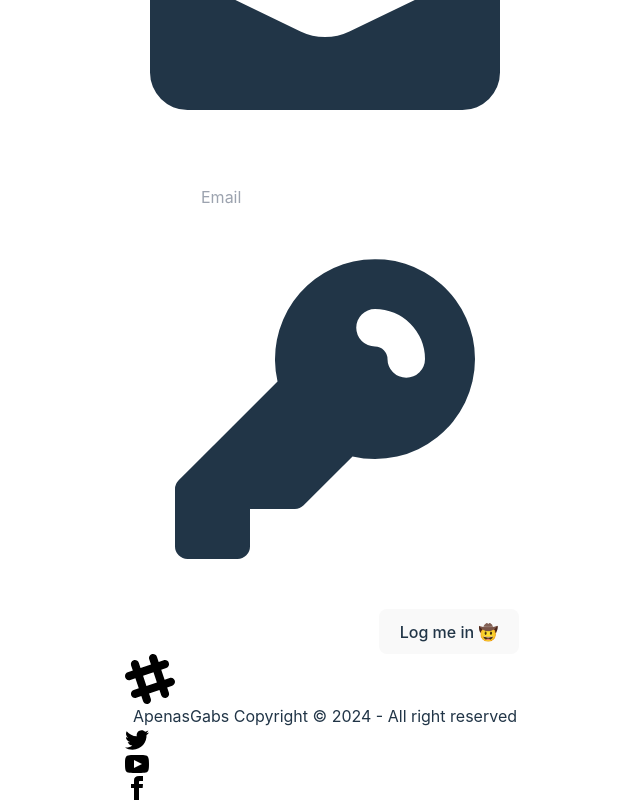
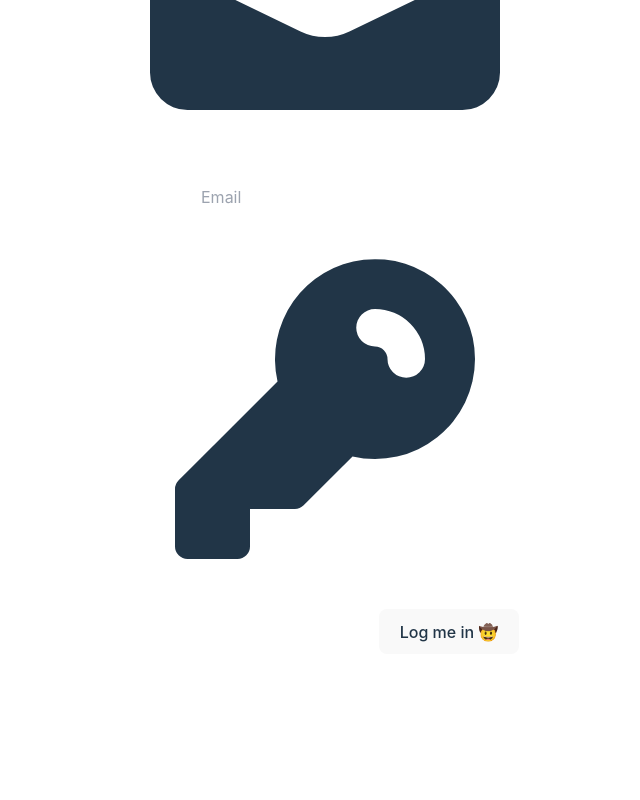
Before and after one commit to ApenasGabs/personal-blog, a React (Vite) app: page /Login in a window 1280 px wide. Shown: the part 635-1435 px from the top of the page, without its empty margins (315-955 px from the left). After the commit the page ends 1289 px from the top, so only its background shows below. Built offline with nearby package versions, Linux system fonts and the light colour scheme.

Commit message:
Atualizado componente Footer

```diff
--- a/src/pages/login/Login.tsx
+++ b/src/pages/login/Login.tsx
@@ -30,10 +30,9 @@ const Login = () => {
     handleLogin(userCredentials);
   };
   return (
-    <div className="flex flex-col justify-between h-screen w-screen overflow-hidden">
-      <div className="flex center flex-col  w-screen justify-center itens-center">
+    <div className="flex justify-center items-center w-screen h-screen ">
       <form
-          className="flex justify-center items-center flex-col w-1/2 gap-4 border p-10"
+        className="flex justify-center items-center flex-col w-1/2 gap-4 p-10"
         onSubmit={handleSubmitLogin}
       >
         <label className="input input-bordered flex items-center gap-2">
@@ -104,62 +103,6 @@ const Login = () => {
         </button>
       </form>
     </div>
-
-      <footer className="footer footer-center p-10 bg-primary text-primary-content">
-        <aside>
-          <svg
-            width="50"
-            height="50"
-            viewBox="0 0 24 24"
-            xmlns="http://www.w3.org/2000/svg"
-            fillRule="evenodd"
-            clipRule="evenodd"
-            className="inline-block fill-current"
-          >
-            <path d="M22.672 15.226l-2.432.811.841 2.515c.33 1.019-.209 2.127-1.23 2.456-1.15.325-2.148-.321-2.463-1.226l-.84-2.518-5.013 1.677.84 2.517c.391 1.203-.434 2.542-1.831 2.542-.88 0-1.601-.564-1.86-1.314l-.842-2.516-2.431.809c-1.135.328-2.145-.317-2.463-1.229-.329-1.018.211-2.127 1.231-2.456l2.432-.809-1.621-4.823-2.432.808c-1.355.384-2.558-.59-2.558-1.839 0-.817.509-1.582 1.327-1.846l2.433-.809-.842-2.515c-.33-1.02.211-2.129 1.232-2.458 1.02-.329 2.13.209 2.461 1.229l.842 2.515 5.011-1.677-.839-2.517c-.403-1.238.484-2.553 1.843-2.553.819 0 1.585.509 1.85 1.326l.841 2.517 2.431-.81c1.02-.33 2.131.211 2.461 1.229.332 1.018-.21 2.126-1.23 2.456l-2.433.809 1.622 4.823 2.433-.809c1.242-.401 2.557.484 2.557 1.838 0 .819-.51 1.583-1.328 1.847m-8.992-6.428l-5.01 1.675 1.619 4.828 5.011-1.674-1.62-4.829z"></path>
-          </svg>
-          <p className="font-bold"></p>
-          <p> ApenasGabs Copyright © 2024 - All right reserved</p>
-        </aside>
-        <nav>
-          <div className="grid grid-flow-col gap-4">
-            <a>
-              <svg
-                xmlns="http://www.w3.org/2000/svg"
-                width="24"
-                height="24"
-                viewBox="0 0 24 24"
-                className="fill-current"
-              >
-                <path d="M24 4.557c-.883.392-1.832.656-2.828.775 1.017-.609 1.798-1.574 2.165-2.724-.951.564-2.005.974-3.127 1.195-.897-.957-2.178-1.555-3.594-1.555-3.179 0-5.515 2.966-4.797 6.045-4.091-.205-7.719-2.165-10.148-5.144-1.29 2.213-.669 5.108 1.523 6.574-.806-.026-1.566-.247-2.229-.616-.054 2.281 1.581 4.415 3.949 4.89-.693.188-1.452.232-2.224.084.626 1.956 2.444 3.379 4.6 3.419-2.07 1.623-4.678 2.348-7.29 2.04 2.179 1.397 4.768 2.212 7.548 2.212 9.142 0 14.307-7.721 13.995-14.646.962-.695 1.797-1.562 2.457-2.549z"></path>
-              </svg>
-            </a>
-            <a>
-              <svg
-                xmlns="http://www.w3.org/2000/svg"
-                width="24"
-                height="24"
-                viewBox="0 0 24 24"
-                className="fill-current"
-              >
-                <path d="M19.615 3.184c-3.604-.246-11.631-.245-15.23 0-3.897.266-4.356 2.62-4.385 8.816.029 6.185.484 8.549 4.385 8.816 3.6.245 11.626.246 15.23 0 3.897-.266 4.356-2.62 4.385-8.816-.029-6.185-.484-8.549-4.385-8.816zm-10.615 12.816v-8l8 3.993-8 4.007z"></path>
-              </svg>
-            </a>
-            <a>
-              <svg
-                xmlns="http://www.w3.org/2000/svg"
-                width="24"
-                height="24"
-                viewBox="0 0 24 24"
-                className="fill-current"
-              >
-                <path d="M9 8h-3v4h3v12h5v-12h3.642l.358-4h-4v-1.667c0-.955.192-1.333 1.115-1.333h2.885v-5h-3.808c-3.596 0-5.192 1.583-5.192 4.615v3.385z"></path>
-              </svg>
-            </a>
-          </div>
-        </nav>
-      </footer>
-    </div>
   );
 };
 
```
Lines whose indentation alone changed are shown as unchanged.
